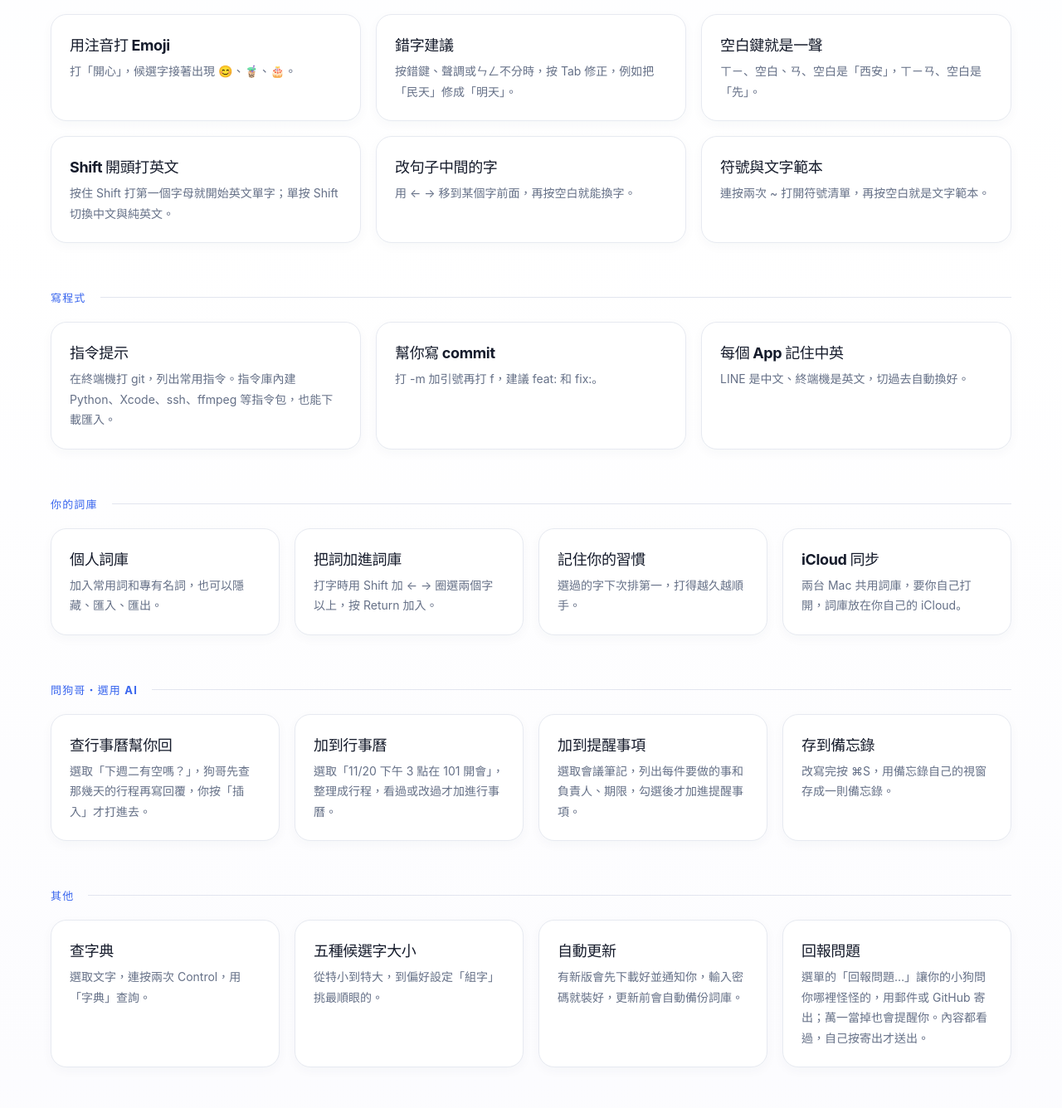
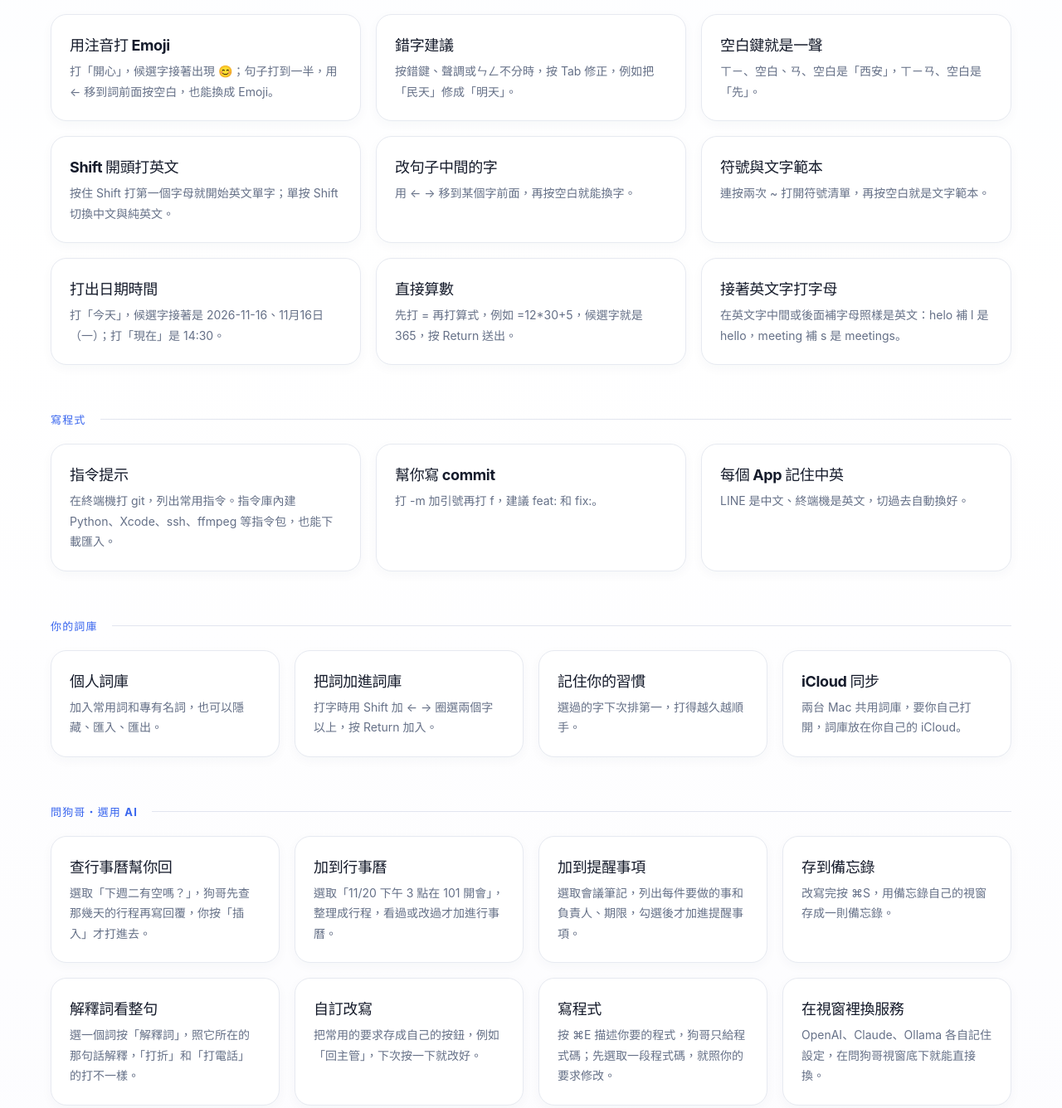
Before and after one commit to qso71/gouge-smart-input-releases, a plain HTML site: page features.html in a window 1280 px wide. Shown: the part 484-1820 px from the top of the page at 83% size. Drawn offline with Linux system fonts and the light colour scheme; no server answers.

Commit message:
docs: publish the website from 81eb0bc

```diff
--- a/features.html
+++ b/features.html
@@ -5,7 +5,7 @@
     <meta name="viewport" content="width=device-width, initial-scale=1">
     <meta name="theme-color" content="#f7f8fc">
     <title>全部功能｜狗哥智慧輸入法</title>
-    <meta name="description" content="狗哥智慧輸入法的全部功能：用注音打 Emoji、錯字建議、指令提示、個人詞庫、iCloud 同步、問狗哥的行事曆和提醒事項，以及自動更新。">
+    <meta name="description" content="狗哥智慧輸入法的全部功能：用注音打 Emoji、日期時間、算數、錯字建議、指令提示、個人詞庫、iCloud 同步、問狗哥的行事曆和提醒事項，以及自動更新。">
     <link rel="canonical" href="https://qso71.github.io/gouge-smart-input-releases/features.html">
     <link rel="icon" type="image/png" href="images/icon.png">
     <link rel="apple-touch-icon" href="images/icon.png">
@@ -13,7 +13,7 @@
     <meta property="og:site_name" content="狗哥智慧輸入法">
     <meta property="og:locale" content="zh_TW">
     <meta property="og:title" content="全部功能｜狗哥智慧輸入法">
-    <meta property="og:description" content="用注音打 Emoji、錯字建議、指令提示、個人詞庫、iCloud 同步、問狗哥的行事曆和提醒事項，以及自動更新。">
+    <meta property="og:description" content="用注音打 Emoji、日期時間、算數、錯字建議、指令提示、個人詞庫、iCloud 同步、問狗哥的行事曆和提醒事項，以及自動更新。">
     <meta property="og:url" content="https://qso71.github.io/gouge-smart-input-releases/features.html">
     <meta property="og:image" content="https://qso71.github.io/gouge-smart-input-releases/images/og.png">
     <meta property="og:image:width" content="1200">
@@ -21,7 +21,7 @@
     <meta property="og:image:alt" content="狗哥智慧輸入法：打字，本來就該這麼順。">
     <meta name="twitter:card" content="summary_large_image">
     <meta name="twitter:title" content="全部功能｜狗哥智慧輸入法">
-    <meta name="twitter:description" content="用注音打 Emoji、錯字建議、指令提示、個人詞庫、iCloud 同步、問狗哥的行事曆和提醒事項，以及自動更新。">
+    <meta name="twitter:description" content="用注音打 Emoji、日期時間、算數、錯字建議、指令提示、個人詞庫、iCloud 同步、問狗哥的行事曆和提醒事項，以及自動更新。">
     <meta name="twitter:image" content="https://qso71.github.io/gouge-smart-input-releases/images/og.png">
     <link rel="stylesheet" href="styles.css">
   </head>
@@ -55,12 +55,15 @@
       <section class="feature-group" aria-labelledby="group-typing">
         <div class="section-kicker"><span id="group-typing">打字</span><i></i></div>
         <div class="feature-grid">
-          <article class="feature-item"><h2>用注音打 Emoji</h2><p>打「開心」，候選字接著出現 😊、🧋、🎂。</p></article>
+          <article class="feature-item"><h2>用注音打 Emoji</h2><p>打「開心」，候選字接著出現 😊；句子打到一半，用 ← 移到詞前面按空白，也能換成 Emoji。</p></article>
           <article class="feature-item"><h2>錯字建議</h2><p>按錯鍵、聲調或ㄣㄥ不分時，按 Tab 修正，例如把「民天」修成「明天」。</p></article>
           <article class="feature-item"><h2>空白鍵就是一聲</h2><p>ㄒㄧ、空白、ㄢ、空白是「西安」，ㄒㄧㄢ、空白是「先」。</p></article>
           <article class="feature-item"><h2>Shift 開頭打英文</h2><p>按住 Shift 打第一個字母就開始英文單字；單按 Shift 切換中文與純英文。</p></article>
           <article class="feature-item"><h2>改句子中間的字</h2><p>用 ← → 移到某個字前面，再按空白就能換字。</p></article>
           <article class="feature-item"><h2>符號與文字範本</h2><p>連按兩次 ~ 打開符號清單，再按空白就是文字範本。</p></article>
+          <article class="feature-item"><h2>打出日期時間</h2><p>打「今天」，候選字接著是 2026-11-16、11月16日（一）；打「現在」是 14:30。</p></article>
+          <article class="feature-item"><h2>直接算數</h2><p>先打 = 再打算式，例如 =12*30+5，候選字就是 365，按 Return 送出。</p></article>
+          <article class="feature-item"><h2>接著英文字打字母</h2><p>在英文字中間或後面補字母照樣是英文：helo 補 l 是 hello，meeting 補 s 是 meetings。</p></article>
         </div>
       </section>
 
@@ -90,6 +93,10 @@
           <article class="feature-item"><h2>加到行事曆</h2><p>選取「11/20 下午 3 點在 101 開會」，整理成行程，看過或改過才加進行事曆。</p></article>
           <article class="feature-item"><h2>加到提醒事項</h2><p>選取會議筆記，列出每件要做的事和負責人、期限，勾選後才加進提醒事項。</p></article>
           <article class="feature-item"><h2>存到備忘錄</h2><p>改寫完按 ⌘S，用備忘錄自己的視窗存成一則備忘錄。</p></article>
+          <article class="feature-item"><h2>解釋詞看整句</h2><p>選一個詞按「解釋詞」，照它所在的那句話解釋，「打折」和「打電話」的打不一樣。</p></article>
+          <article class="feature-item"><h2>自訂改寫</h2><p>把常用的要求存成自己的按鈕，例如「回主管」，下次按一下就改好。</p></article>
+          <article class="feature-item"><h2>寫程式</h2><p>按 ⌘E 描述你要的程式，狗哥只給程式碼；先選取一段程式碼，就照你的要求修改。</p></article>
+          <article class="feature-item"><h2>在視窗裡換服務</h2><p>OpenAI、Claude、Ollama 各自記住設定，在問狗哥視窗底下就能直接換。</p></article>
         </div>
       </section>
 
--- a/sitemap.xml
+++ b/sitemap.xml
@@ -6,6 +6,6 @@
   </url>
   <url>
     <loc>https://qso71.github.io/gouge-smart-input-releases/features.html</loc>
-    <lastmod>2026-11-11</lastmod>
+    <lastmod>2026-11-16</lastmod>
   </url>
 </urlset>
```
